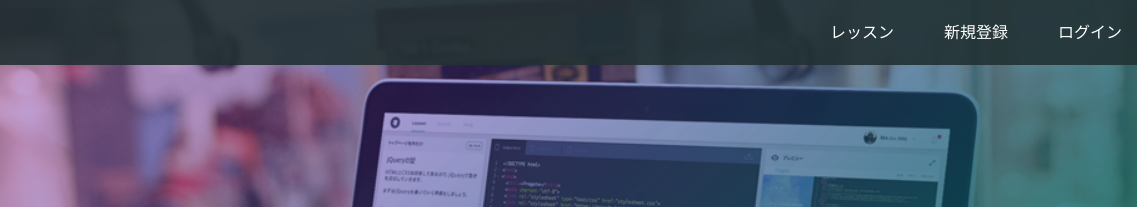
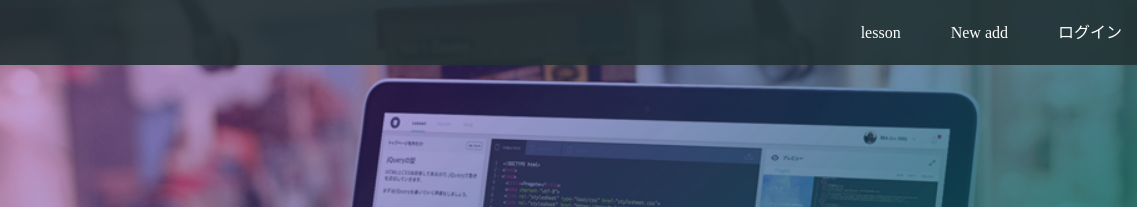
Before and after one commit to mi15pisces/prog-8.github.io, a plain HTML site: page index.html in a window 1280 px wide. Shown: the top 207 px of the page, 143-1280 px from the left. Drawn offline with Linux system fonts and the light colour scheme.

Commit message:
Update index.html

```diff
--- a/index.html
+++ b/index.html
@@ -15,8 +15,8 @@
       </div>
       <span class="fa fa-bars menu-icon"></span>
       <div class="header-right">
-        <a href="#">レッスン</a>
-        <a href="#">新規登録</a>
+        <a href="#">lesson</a>
+        <a href="#">New add</a>
         <a href="#" class="login">ログイン</a>
       </div>
     </div>
```
